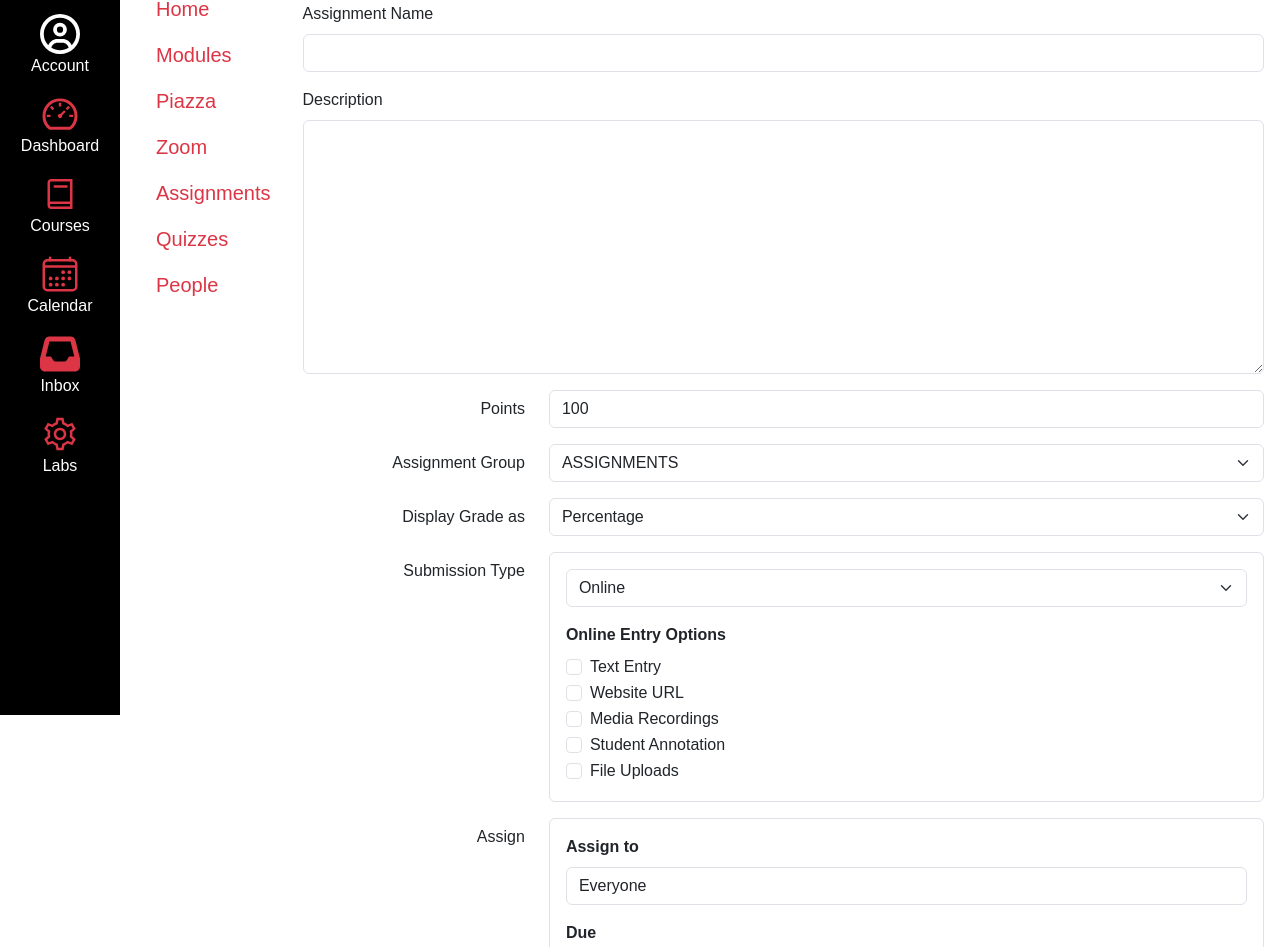
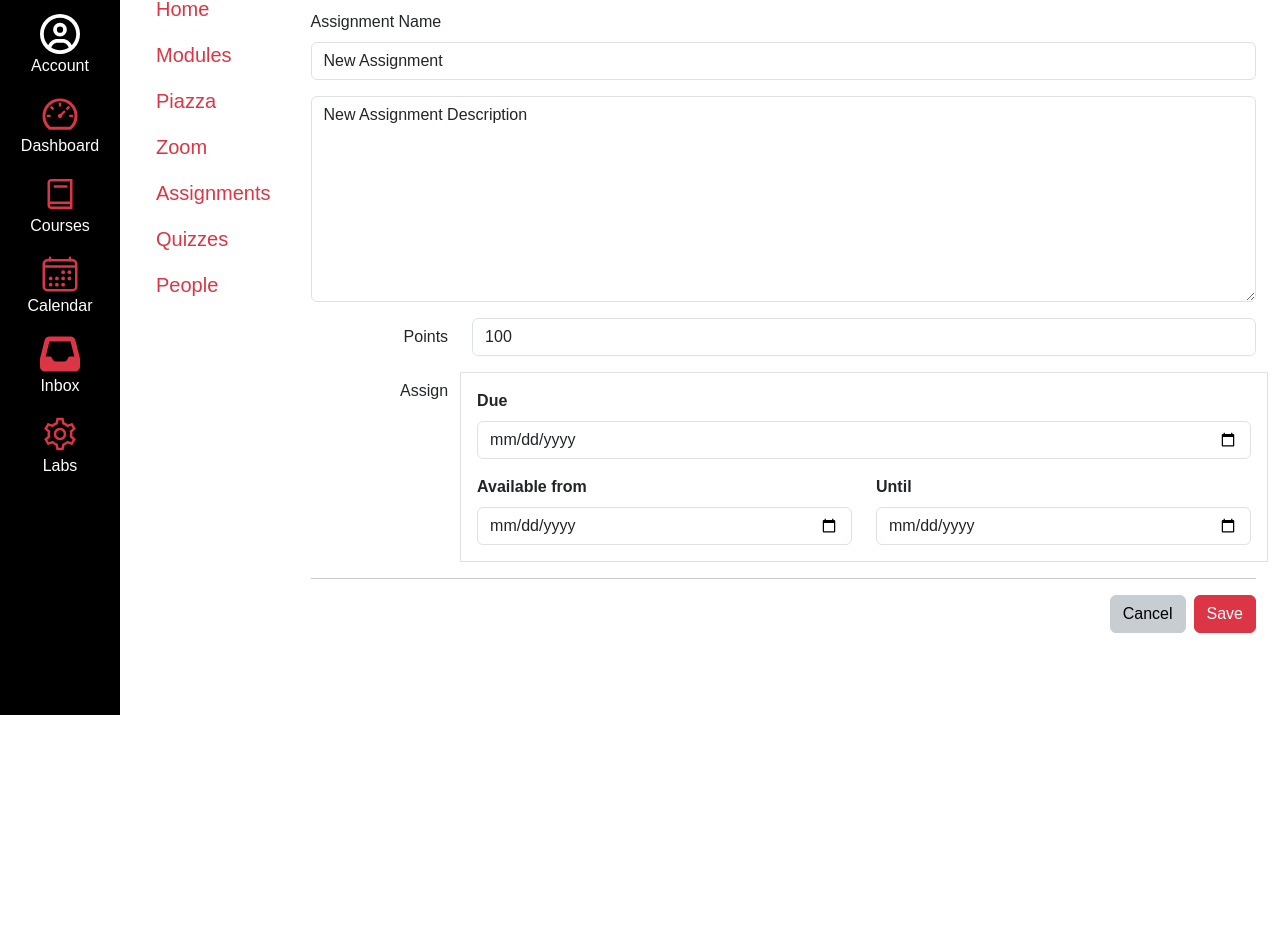
Before and after one commit to cwheelen/kambaz-next-js, a Next.js app: page /courses/1/assignments/1 in a window 1280 px wide. Shown: the part 85-1032 px from the top of the page. After the commit the page ends 800 px from the top, so only its background shows below. Built offline with nearby package versions, Linux system fonts and the light colour scheme.

Commit message:
finished a4

```diff
--- a/app/(kambaz)/courses/[cid]/assignments/[aid]/page.tsx
+++ b/app/(kambaz)/courses/[cid]/assignments/[aid]/page.tsx
@@ -1,169 +1,109 @@
 "use client";
-
-import { useParams } from "next/navigation";
-import * as db from "../../../../database";
-import { Form, Button } from "react-bootstrap";
-import Link from "next/link";
-
-type Assignment = {
-  _id: string;
-  title: string;
-  course: string;
-  description?: string;
-  points?: number;
-  dueDate?: string;
-  availableFrom?: string;
-  availableUntil?: string;
-};
+/* eslint-disable @typescript-eslint/no-explicit-any */
+import { useParams, useRouter } from "next/navigation";
+import { useDispatch, useSelector } from "react-redux";
+import { RootState } from "../../../../store";
+import { addAssignment, updateAssignment } from "../reducer";
+import { useState } from "react";
+import { FormControl, Button } from "react-bootstrap";
 
 export default function AssignmentEditor() {
   const { cid, aid } = useParams();
-  const assignment = (db.assignments as Assignment[]).find(
-    (a) => a._id === aid
+  const router = useRouter();
+  const dispatch = useDispatch();
+  const { assignments } = useSelector((state: RootState) => state.assignmentReducer);
+
+  const existingAssignment = assignments.find((a: any) => a._id === aid);
+
+  const [assignment, setAssignment] = useState<any>(
+    existingAssignment || {
+      _id: "new",
+      title: "New Assignment",
+      description: "New Assignment Description",
+      points: 100,
+      dueDate: "",
+      availableFrom: "",
+      availableUntil: "",
+      course: cid,
+    }
   );
 
+  const handleSave = () => {
+    if (aid === "new") {
+      dispatch(addAssignment({ ...assignment, course: cid }));
+    } else {
+      dispatch(updateAssignment(assignment));
+    }
+    router.push(`/courses/${cid}/assignments`);
+  };
+
+  const handleCancel = () => {
+    router.push(`/courses/${cid}/assignments`);
+  };
+
   return (
-    <div id="wd-assignments-editor" className="p-3">
-      <Form>
+    <div id="wd-assignments-editor" className="p-4">
       <div className="mb-3">
-          <Form.Label htmlFor="wd-name">Assignment Name</Form.Label>
-          <Form.Control
-            id="wd-name"
-            defaultValue={assignment?.title ?? ""}
-          />
+        <label htmlFor="wd-name" className="form-label">Assignment Name</label>
+        <FormControl id="wd-name"
+                     value={assignment.title}
+                     onChange={(e) => setAssignment({ ...assignment, title: e.target.value })} />
       </div>
 
       <div className="mb-3">
-          <Form.Label htmlFor="wd-description">Description</Form.Label>
-          <Form.Control
-            as="textarea"
-            id="wd-description"
-            rows={10}
-            defaultValue={assignment?.description ?? ""}
-          />
+        <FormControl as="textarea" rows={8} id="wd-description"
+                     value={assignment.description}
+                     onChange={(e) => setAssignment({ ...assignment, description: e.target.value })} />
       </div>
 
-        <div className="row mb-3">
-          <Form.Label htmlFor="wd-points" className="col-sm-3 col-form-label text-end">
-            Points
-          </Form.Label>
-          <div className="col-sm-9">
-            <Form.Control
-              id="wd-points"
-              type="number"
-              defaultValue={assignment?.points ?? 100}
-            />
+      <div className="mb-3 row">
+        <label htmlFor="wd-points" className="col-sm-2 col-form-label text-end">Points</label>
+        <div className="col-sm-10">
+          <FormControl id="wd-points" type="number"
+                       value={assignment.points}
+                       onChange={(e) => setAssignment({ ...assignment, points: parseInt(e.target.value) })} />
         </div>
       </div>
 
-        <div className="row mb-3">
-          <Form.Label htmlFor="wd-group" className="col-sm-3 col-form-label text-end">
-            Assignment Group
-          </Form.Label>
-          <div className="col-sm-9">
-            <Form.Select id="wd-group">
-              <option value="assignments">ASSIGNMENTS</option>
-              <option value="quizzes">QUIZZES</option>
-              <option value="exams">EXAMS</option>
-              <option value="projects">PROJECTS</option>
-            </Form.Select>
+      <div className="mb-3 row">
+        <label className="col-sm-2 col-form-label text-end">Assign</label>
+        <div className="col-sm-10 border p-3">
+          <div className="mb-3">
+            <label htmlFor="wd-due-date" className="form-label"><b>Due</b></label>
+            <FormControl id="wd-due-date" type="date"
+                         value={assignment.dueDate}
+                         onChange={(e) => setAssignment({ ...assignment, dueDate: e.target.value })} />
           </div>
+          <div className="row">
+            <div className="col-6">
+              <label htmlFor="wd-available-from" className="form-label"><b>Available from</b></label>
+              <FormControl id="wd-available-from" type="date"
+                           value={assignment.availableFrom}
+                           onChange={(e) => setAssignment({ ...assignment, availableFrom: e.target.value })} />
             </div>
-
-        <div className="row mb-3">
-          <Form.Label htmlFor="wd-display-grade-as" className="col-sm-3 col-form-label text-end">
-            Display Grade as
-          </Form.Label>
-          <div className="col-sm-9">
-            <Form.Select id="wd-display-grade-as">
-              <option value="percentage">Percentage</option>
-              <option value="points">Points</option>
-              <option value="complete">Complete/Incomplete</option>
-            </Form.Select>
-          </div>
-        </div>
-
-        <div className="row mb-3">
-          <Form.Label htmlFor="wd-submission-type" className="col-sm-3 col-form-label text-end">
-            Submission Type
-          </Form.Label>
-          <div className="col-sm-9">
-            <div className="border rounded p-3">
-              <Form.Select id="wd-submission-type" className="mb-3">
-                <option value="online">Online</option>
-                <option value="inperson">In Person</option>
-                <option value="paper">Paper</option>
-              </Form.Select>
-
-              <Form.Label className="fw-bold">Online Entry Options</Form.Label>
-              <Form.Check type="checkbox" id="wd-text-entry"        label="Text Entry" />
-              <Form.Check type="checkbox" id="wd-website-url"       label="Website URL" />
-              <Form.Check type="checkbox" id="wd-media-recordings"  label="Media Recordings" />
-              <Form.Check type="checkbox" id="wd-student-annotation" label="Student Annotation" />
-              <Form.Check type="checkbox" id="wd-file-upload"       label="File Uploads" />
-            </div>
-          </div>
-        </div>
-
-        <div className="row mb-3">
-          <Form.Label className="col-sm-3 col-form-label text-end">Assign</Form.Label>
-          <div className="col-sm-9">
-            <div className="border rounded p-3">
-              <div className="mb-3">
-                <Form.Label htmlFor="wd-assign-to" className="fw-bold">Assign to</Form.Label>
-                <Form.Control id="wd-assign-to" type="text" defaultValue="Everyone" />
-              </div>
-
-              <div className="mb-3">
-                <Form.Label htmlFor="wd-due-date" className="fw-bold">Due</Form.Label>
-                <Form.Control
-                  id="wd-due-date"
-                  type="date"
-                  defaultValue={assignment?.dueDate ?? ""}
-                />
-              </div>
-
-              <div className="row">
-                <div className="col-md-6">
-                  <div className="mb-3">
-                    <Form.Label htmlFor="wd-available-from" className="fw-bold">
-                      Available from
-                    </Form.Label>
-                    <Form.Control
-                      id="wd-available-from"
-                      type="date"
-                      defaultValue={assignment?.availableFrom ?? ""}
-                    />
-                  </div>
-                </div>
-                <div className="col-md-6">
-                  <div className="mb-3">
-                    <Form.Label htmlFor="wd-available-until" className="fw-bold">
-                      Until
-                    </Form.Label>
-                    <Form.Control
-                      id="wd-available-until"
-                      type="date"
-                      defaultValue={assignment?.availableUntil ?? ""}
-                    />
-                  </div>
-                </div>
+            <div className="col-6">
+              <label htmlFor="wd-available-until" className="form-label"><b>Until</b></label>
+              <FormControl id="wd-available-until" type="date"
+                           value={assignment.availableUntil}
+                           onChange={(e) => setAssignment({ ...assignment, availableUntil: e.target.value })} />
             </div>
           </div>
         </div>
       </div>
 
       <hr />
-
-        <div className="d-flex justify-content-end gap-2">
-          <Link href={`/courses/${cid}/assignments`}>
-            <Button variant="secondary">Cancel</Button>
-          </Link>
-          <Link href={`/courses/${cid}/assignments`}>
-            <Button variant="danger">Save</Button>
-          </Link>
+      <div className="d-flex justify-content-end">
+        <Button variant="secondary" className="me-2"
+                id="wd-cancel-assignment-btn"
+                onClick={handleCancel}>
+          Cancel
+        </Button>
+        <Button variant="danger"
+                id="wd-save-assignment-btn"
+                onClick={handleSave}>
+          Save
+        </Button>
       </div>
-      </Form>
     </div>
   );
 }
--- /dev/null
+++ b/app/(kambaz)/courses/[cid]/assignments/new/page.tsx
@@ -0,0 +1,2 @@
+"use client";
+export { default } from "../[aid]/page";
--- /dev/null
+++ b/app/(kambaz)/courses/[cid]/assignments/reducer.ts
@@ -0,0 +1,39 @@
+/* eslint-disable @typescript-eslint/no-explicit-any */
+import { createSlice } from "@reduxjs/toolkit";
+import { assignments } from "../../../database";
+import { v4 as uuidv4 } from "uuid";
+
+const initialState = {
+  assignments: assignments,
+};
+
+const assignmentsSlice = createSlice({
+  name: "assignments",
+  initialState,
+  reducers: {
+    addAssignment: (state, { payload: assignment }) => {
+      const newAssignment: any = {
+        ...assignment,
+        _id: uuidv4(),
+      };
+      state.assignments = [...state.assignments, newAssignment] as any;
+    },
+    deleteAssignment: (state, { payload: assignmentId }) => {
+      state.assignments = state.assignments.filter(
+        (a: any) => a._id !== assignmentId
+      );
+    },
+    updateAssignment: (state, { payload: assignment }) => {
+      state.assignments = state.assignments.map((a: any) =>
+        a._id === assignment._id ? assignment : a
+      ) as any;
+    },
+    setAssignments: (state, { payload: assignments }) => {
+      state.assignments = assignments;
+    },
+  },
+});
+
+export const { addAssignment, deleteAssignment, updateAssignment, setAssignments } =
+  assignmentsSlice.actions;
+export default assignmentsSlice.reducer;
--- a/app/(kambaz)/courses/reducer.ts
+++ b/app/(kambaz)/courses/reducer.ts
@@ -2,9 +2,11 @@
 import { createSlice } from "@reduxjs/toolkit";
 import { courses } from "../database";
 import { v4 as uuidv4 } from "uuid";
+
 const initialState = {
   courses: courses,
 };
+
 const coursesSlice = createSlice({
   name: "courses",
   initialState,
@@ -28,6 +30,7 @@ const coursesSlice = createSlice({
     },
   },
 });
-export const { addNewCourse, deleteCourse, updateCourse } =
+
+export const { addNewCourse, deleteCourse, updateCourse, setCourses } =
   coursesSlice.actions;
 export default coursesSlice.reducer;
--- /dev/null
+++ b/app/(kambaz)/enrollments/reducer.ts
@@ -0,0 +1,28 @@
+/* eslint-disable @typescript-eslint/no-explicit-any */
+import { createSlice } from "@reduxjs/toolkit";
+import { enrollments } from "../database";
+
+const initialState = {
+  enrollments: enrollments,
+};
+
+const enrollmentsSlice = createSlice({
+  name: "enrollments",
+  initialState,
+  reducers: {
+    enroll: (state, { payload: { userId, courseId } }) => {
+      state.enrollments = [
+        ...state.enrollments,
+        { _id: new Date().getTime().toString(), user: userId, course: courseId },
+      ] as any;
+    },
+    unenroll: (state, { payload: { userId, courseId } }) => {
+      state.enrollments = state.enrollments.filter(
+        (e: any) => !(e.user === userId && e.course === courseId)
+      );
+    },
+  },
+});
+
+export const { enroll, unenroll } = enrollmentsSlice.actions;
+export default enrollmentsSlice.reducer;
--- a/app/(kambaz)/store.ts
+++ b/app/(kambaz)/store.ts
@@ -2,11 +2,15 @@ import { configureStore } from "@reduxjs/toolkit";
 import coursesReducer from "./courses/reducer";
 import modulesReducer from "./courses/[cid]/modules/reducer";
 import accountReducer from "./account/reducer";
+import assignmentReducer from "./courses/[cid]/assignments/reducer";
+import enrollmentsReducer from "./enrollments/reducer"
 const store = configureStore({
   reducer: {
     coursesReducer,
     modulesReducer,
     accountReducer,
+    assignmentReducer,
+    enrollmentsReducer
   },
 });
 export type RootState = ReturnType<typeof store.getState>;
```
Also changed, not shown: app/(kambaz)/courses/[cid]/assignments/page.tsx (+63 -44 lines), app/(kambaz)/courses/[cid]/modules/page.tsx (+34 -61 lines), app/(kambaz)/dashboard/page.tsx (+69 -101 lines). Lines whose indentation alone changed are shown as unchanged.
